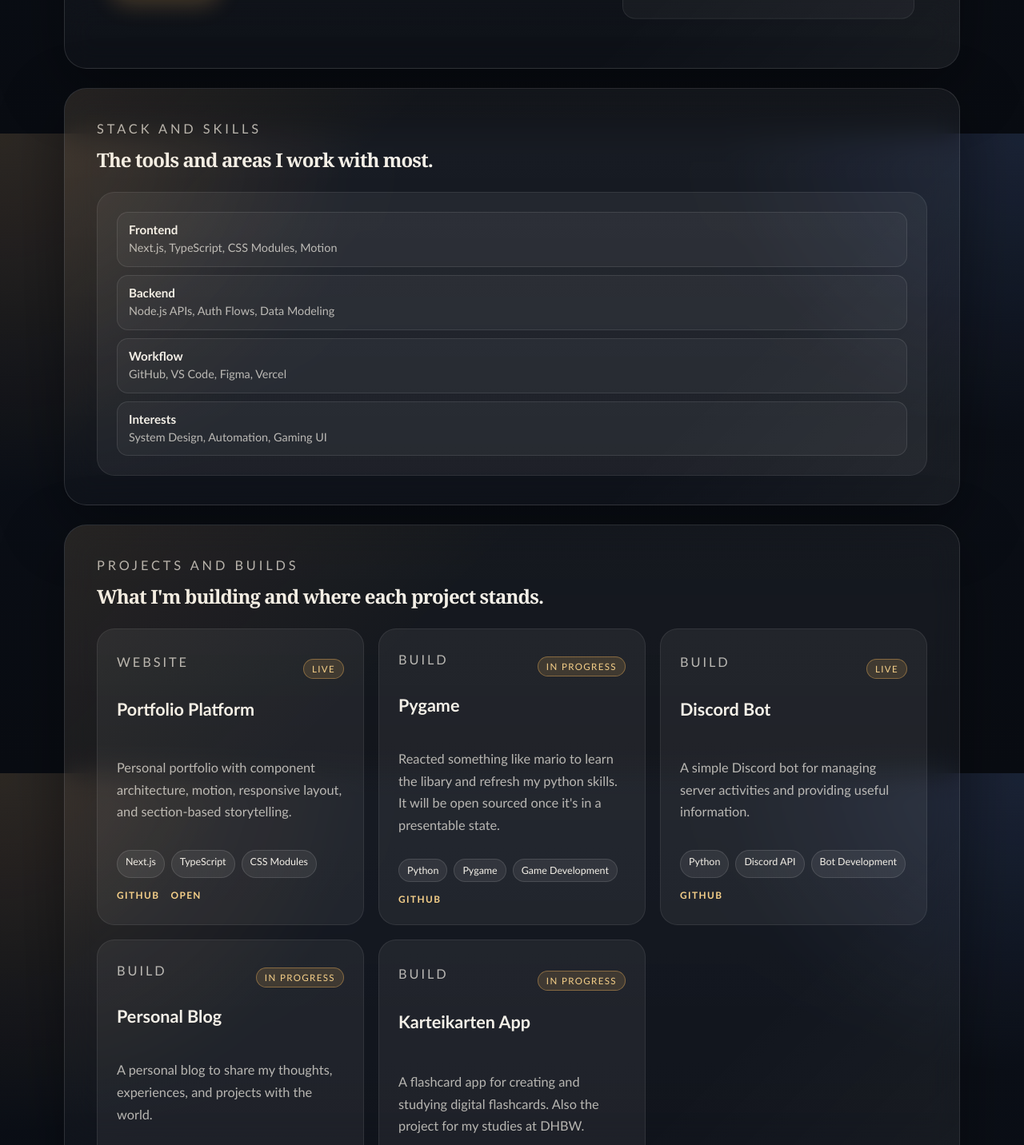
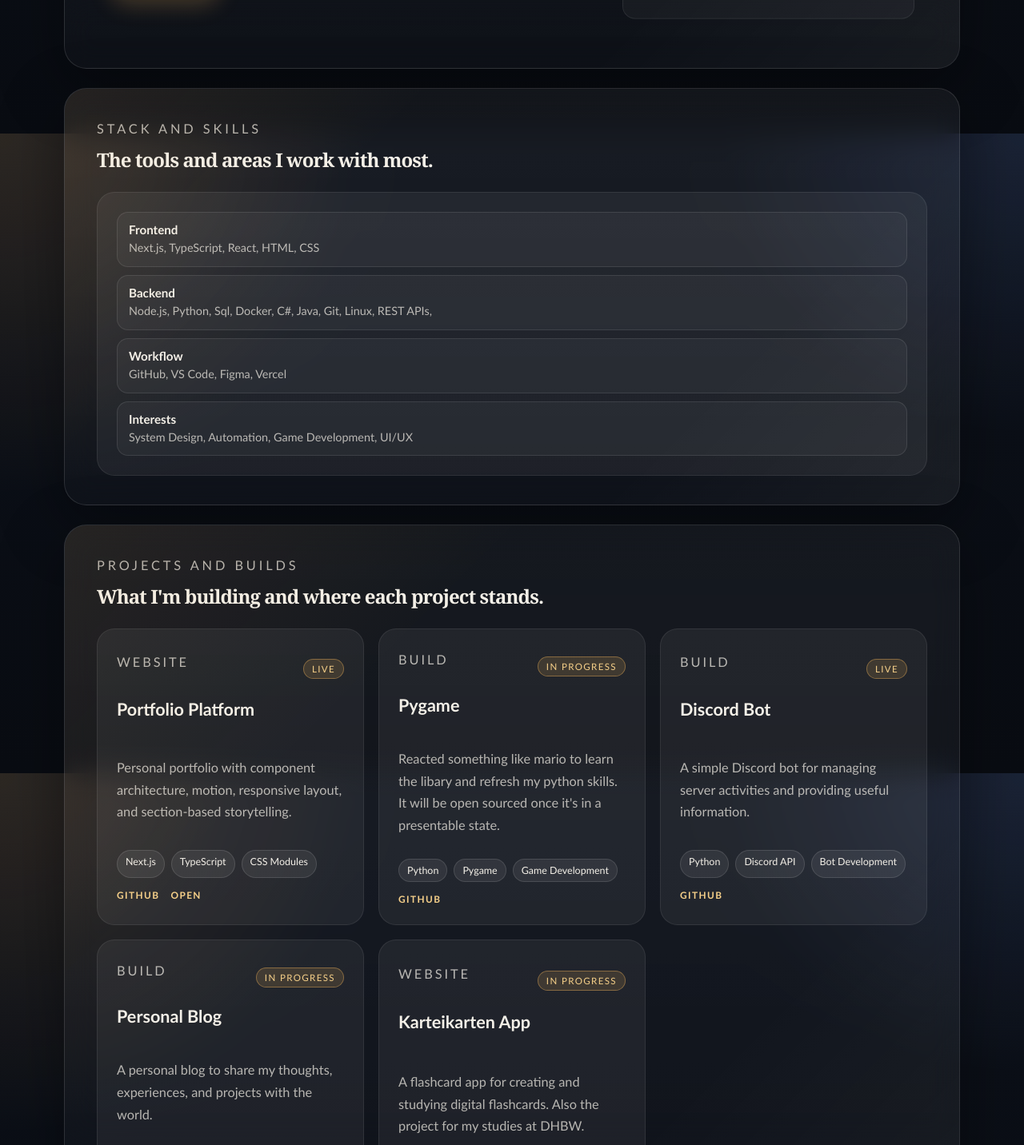
Before and after one commit to a2hengk/portfolio, a Next.js app: page / in a window 1280 px wide. Shown: the part 633-2065 px from the top of the page at 80% size. Built offline with nearby package versions, Linux system fonts and the light colour scheme.

Commit message:
add content

```diff
--- a/src/components/Sections/About.tsx
+++ b/src/components/Sections/About.tsx
@@ -3,12 +3,12 @@ export default function AboutSection() {
         {
             id: 1,
             title: "Frontend",
-            stack: "Next.js, TypeScript, CSS Modules, Motion",
+            stack: "Next.js, TypeScript, React, HTML, CSS",
         },
         {
             id: 2,
             title: "Backend",
-            stack: "Node.js APIs, Auth Flows, Data Modeling",
+            stack: "Node.js, Python, Sql, Docker, C#, Java, Git, Linux, REST APIs,",
         },
         {
             id: 3,
@@ -18,7 +18,7 @@ export default function AboutSection() {
         {
             id: 4,
             title: "Interests",
-            stack: "System Design, Automation, Gaming UI",
+            stack: "System Design, Automation, Game Development, UI/UX",
         },
     ];
 
--- a/src/components/Sections/Projects.tsx
+++ b/src/components/Sections/Projects.tsx
@@ -45,7 +45,7 @@ export default function ProjectsSection() {
         },
         {
             id: 5,
-            type: "Build",
+            type: "Website",
             status: "In Progress",
             title: "Karteikarten App",
             description:
```
